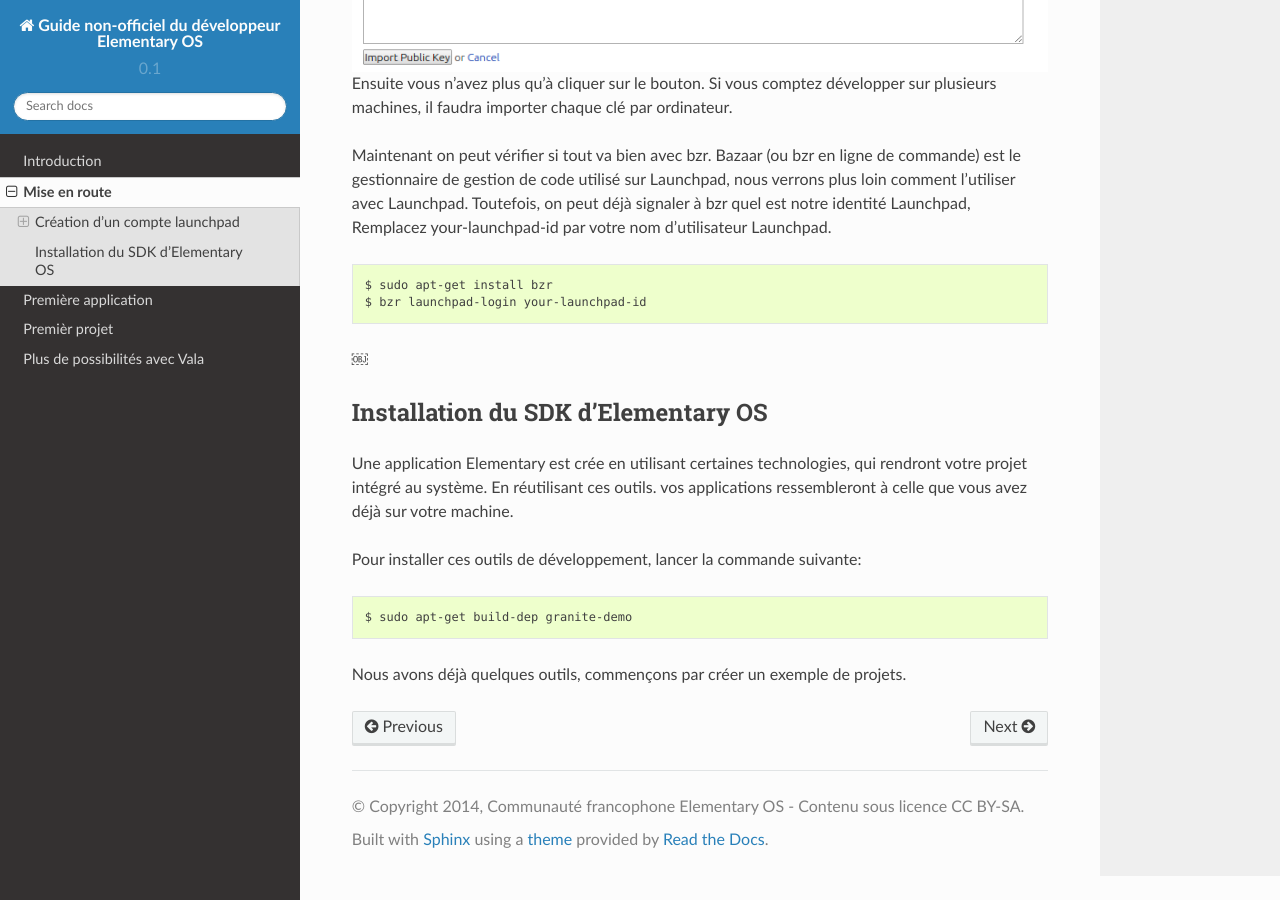
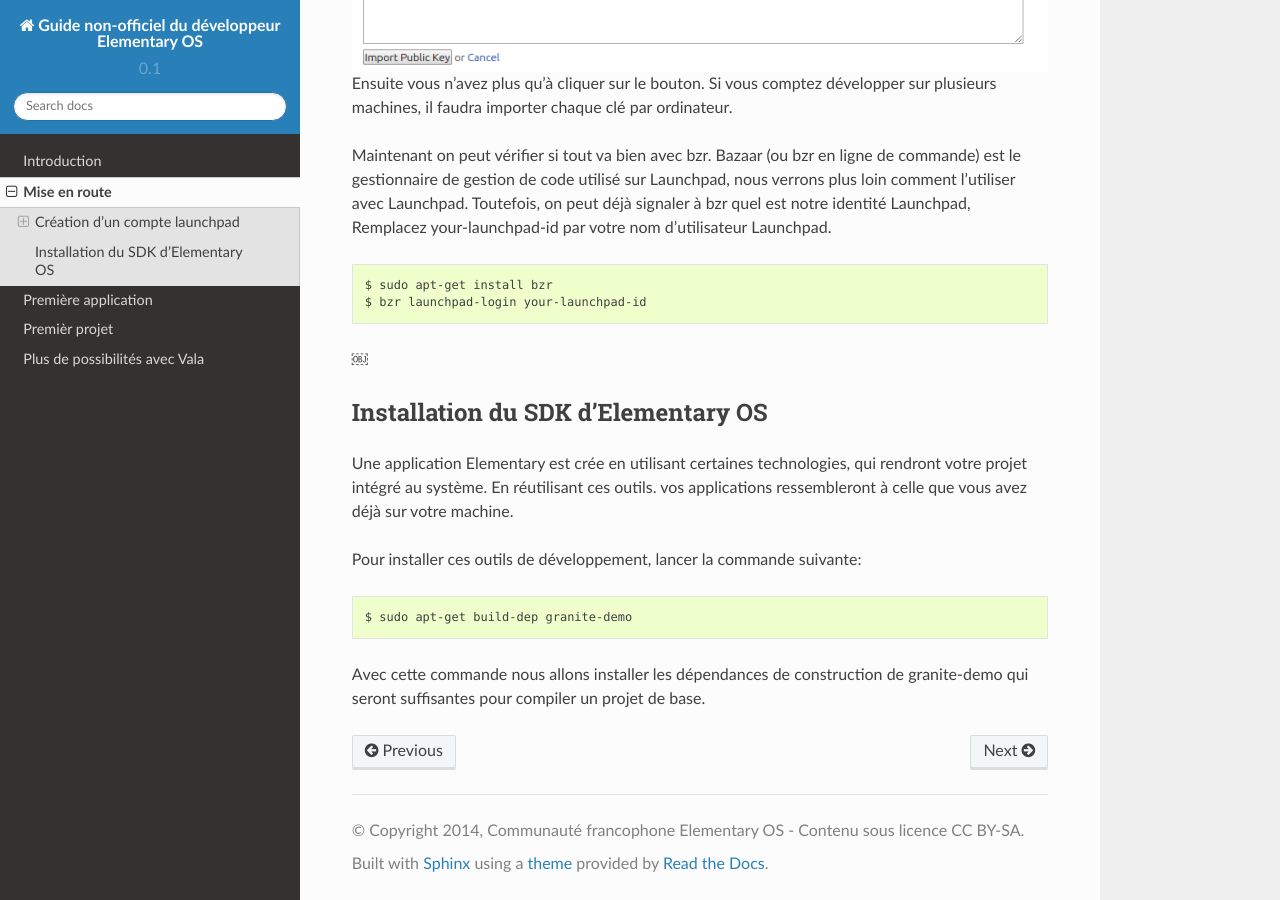
Before and after one commit to elementary-fr/elementaryos-fr-doc, a Sphinx documentation site: the page built from source/mise-en-route.rst, in a window 1280 px wide and 900 px high, scrolled down 2382 px. Built offline with Sphinx 7.4.7 and the Read the Docs theme 2.0.0, drawn with Linux system fonts in a browser that asks for light colours.

Commit message:
Correction d'une typo

```diff
--- a/source/mise-en-route.rst
+++ b/source/mise-en-route.rst
@@ -87,4 +87,5 @@
 
    $ sudo apt-get build-dep granite-demo
 
-Nous avons déjà quelques outils, commençons par créer un exemple de projets.
+Avec cette commande nous allons installer les dépendances de construction de granite-demo qui
+seront suffisantes pour compiler un projet de base.
--- a/source/premiere-application.rst
+++ b/source/premiere-application.rst
@@ -12,8 +12,7 @@
 Nos outils seront l'éditeur de texte Scratch pour écrire notre code et Terminal pour exécuter
 certaines commandes. Ces deux applications sont installées apr défaut sur elementary OS.
 
-Avec cette commande nous allons installer les dépendances de construction de granite-demo qui
-seront suffisantes pour compiler un projet de base.
+
 
 Bases de Vala
 ==============
```
